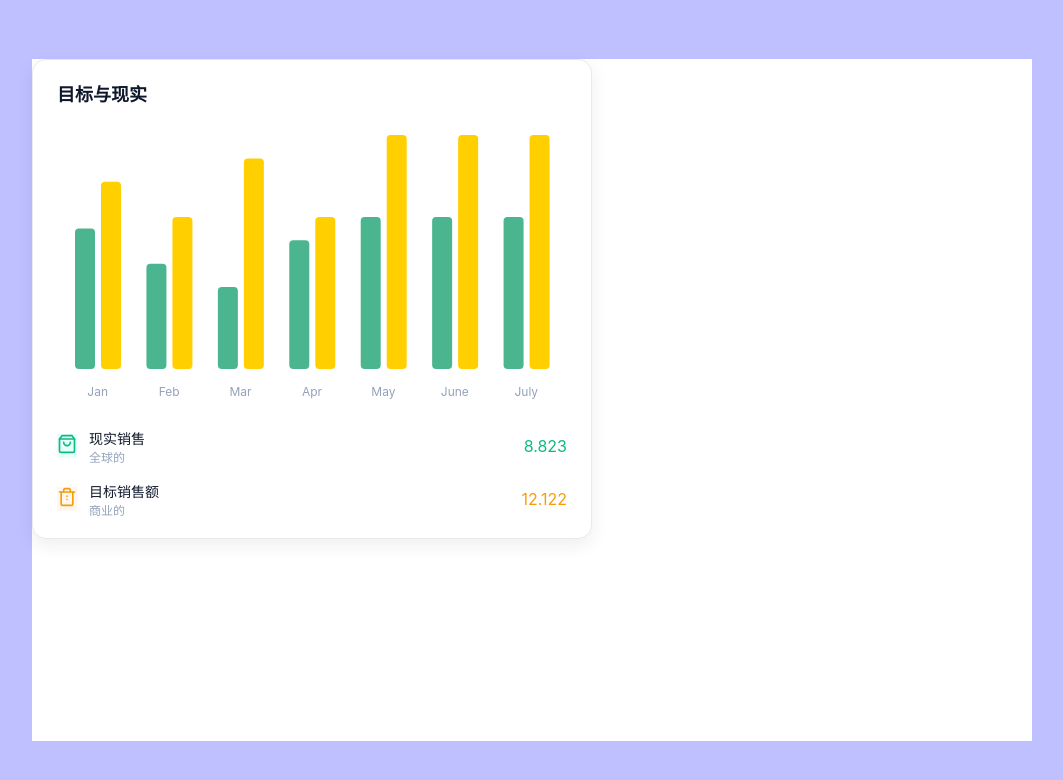
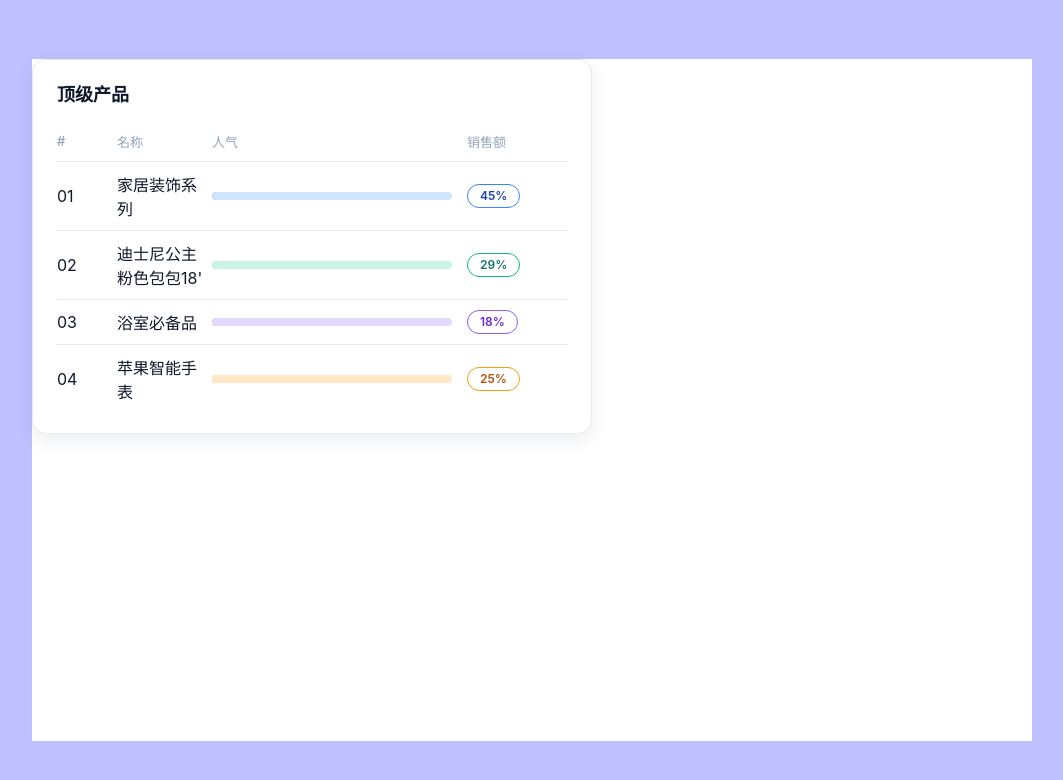
Before and after one commit to ALiuYiLin/sales-admin, a React (Vite) app: page / in a window 1280 px wide. Shown: the top 780 px of the page, without its empty margins (108-1171 px from the left). Built offline with nearby package versions, Linux system fonts and the light colour scheme; a web font is replaced by a local one.

Commit message:
feat: top-products组件BEM化

```diff
--- a/src/composable/use-namespace/index.ts
+++ b/src/composable/use-namespace/index.ts
@@ -71,7 +71,7 @@ export function useNameSpace(styles: Styles, block: string) {
     const state = args.length >= 1 ? args[0]! : true;
     return name && state ? `${statePrefix}${name}` : "";
   };
-  const cx = (...names: string[]) =>
+  const cn = (...names: string[]) =>
     names
       .map((n) => map(styles, n))
       .filter(Boolean)
@@ -86,6 +86,6 @@ export function useNameSpace(styles: Styles, block: string) {
     bm,
     bem,
     is,
-    cx,
+    cn,
   };
 }
--- a/src/pages/home/home.tsx
+++ b/src/pages/home/home.tsx
@@ -1,15 +1,15 @@
 import { useNameSpace } from '@/composable'
 import styles from  './home.module.scss'
-// import { TopProducts } from './tsx/top-products'
-import { TargetReality } from './tsx/target-reality'
+import { TopProducts } from './tsx/top-products'
+// import { TargetReality } from './tsx/target-reality'
 
 export const Home = () => {
   const ns = useNameSpace(styles,'home')
   return (
     <>
       <div className={ns.b()}>
-        {/* <TopProducts /> */}
-        <TargetReality />
+        <TopProducts />
+        {/* <TargetReality /> */}
       </div>
     </>
   )
--- a/src/pages/home/tsx/top-products/top-products.module.scss
+++ b/src/pages/home/tsx/top-products/top-products.module.scss
@@ -1,149 +1,104 @@
-/* rewritten styles for table layout */
+@use '../../../../theme/shared.scss' as *;
 
-.card {
+@include b('top-products') {
   background-color: #fff;
   border: 1px solid #eaeaea;
   border-radius: 14px;
   box-shadow: 0 6px 18px rgba(18, 38, 63, 0.08);
-  width: fit-content;
+  padding: 20px 24px;
+  width: 560px;
 
-  margin: 20px;
-
-  /** 文本1 */
-  font-size: 6.77px;
-  font-weight: 400;
-  line-height: 8.33px;
-  color: rgba(150, 165, 184, 1);
-  --ml: 14px;
-  --mt: 12px;
-  --mb: 4px;
-  --mr: 19px;
-  .title {
+  @include e('title') {
     color: #0f172a;
-    // margin-bottom: 16px;
-    margin-left: var(--ml);
-    margin-top: var(--mt);
-    font-size: 10.42px;
+    font-size: 18px;
     font-weight: 700;
-    line-height: 16.67px;
+    margin-bottom: 16px;
   }
 
-  .table {
+  @include e('table') {
     width: 100%;
     border-collapse: collapse;
-    margin-bottom: var(--mb);
-    .headRow {
-      th {
-        color: #94a3b8;
-        font-weight: 500;
-        text-align: left;
-      }
+  }
+  @include e('head-row') {
+    th {
+      color: #94a3b8;
+      font-size: 13px;
+      font-weight: 500;
+      text-align: left;
+      padding: 10px 0;
     }
-
-    .row {
-      td {
-        color: #0f172a;
-        border-top: 1px solid #e5e7eb;
-      }
+  }
+  @include e('row') {
+    td {
+      color: #0f172a;
+      border-top: 1px solid #e5e7eb;
+      padding: 10px 0;
     }
   }
 
-  /* .cell is used inside .table, but also has specific modifiers */
-  .cell {
-    text-align: left;
-    padding-block: 9px;
+  @include e('cell') { text-align: left; }
+  @include e('cell-inner') { display: flex; align-items: center; width: 100%; }
 
-    &.index {
-      width: calc(29px + var(--ml));
-      padding-left: var(--ml);
+  @include e('index') { width: 60px; }
+  @include e('name') { width: auto; }
+  @include e('pop') { width: 50%; }
+  @include e('sales') { width: 100px; }
+
+  @include e('progress') {
+    position: relative;
+    height: 8px;
+    width: 100%;
+    max-width: 240px;
+    background: #eef2f7;
+    border-radius: 999px;
+    overflow: hidden;
+
+    @include meb(false, 'fill') {
+      height: 100%;
+      border-radius: 999px;
+    }
+    @include meb(false, 'fill-bg') {
+      position: absolute;
+      left: 0;
+      top: 0;
+      width: 100%;
+      height: 100%;
+      border-top-right-radius: 999px;
+      border-bottom-right-radius: 999px;
     }
 
-    &.name {
-      width: 131px;
+    @include m('blue') {
+      @include meb(false, 'fill') { background: #3b82f6; }
+      @include meb(false, 'fill-bg') { background: #cfe4ff; }
     }
-
-    &.pop {
-      width: 118px;
+    @include m('green') {
+      @include meb(false, 'fill') { background: #10b981; }
+      @include meb(false, 'fill-bg') { background: #c9f4e6; }
     }
-
-    &.sales {
-      width: calc(26px + var(--mr));
-      padding-right: var(--mr);
-      justify-content: flex-end;
+    @include m('purple') {
+      @include meb(false, 'fill') { background: #8b5cf6; }
+      @include meb(false, 'fill-bg') { background: #e4d8ff; }
+    }
+    @include m('orange') {
+      @include meb(false, 'fill') { background: #f59e0b; }
+      @include meb(false, 'fill-bg') { background: #ffe9c7; }
     }
   }
 
-  .cellInner {
-    display: flex;
-    align-items: center;
-  }
-
-  .progress {
-    position: relative;
-    width: 100%;
-    background: #eef2f7;
-    border-radius: 999px;
-    overflow: hidden;
-    height: 2.08px;
-    width: 93.75px;
-
-    .fill {
-      height: 100%;
-      border-radius: 999px;
-      position: relative;
-      background: var(--fill-bg);
-    }
-
-    .fillBg {
-      width: 100%;
-      height: 100%;
-      position: absolute;
-      left: 0;
-      top: 0;
-      border-top-right-radius: 999px;
-      border-bottom-right-radius: 999px;
-      background: var(--fade);
-    }
-  }
-
-  .badge {
+  @include e('badge') {
     display: inline-flex;
     align-items: center;
     justify-content: center;
+    height: 24px;
+    padding: 0 12px;
     border-radius: 999px;
+    font-size: 12px;
     font-weight: 600;
     background: transparent;
-    border: 1px solid var(--badge-border);
-    color: var(--badge-color);
-    padding:   1px 5px;
+
+    @include m('blue') { border: 1px solid #3b82f6; color: #1e40af; }
+    @include m('green') { border: 1px solid #10b981; color: #0f766e; }
+    @include m('purple') { border: 1px solid #8b5cf6; color: #6d28d9; }
+    @include m('orange') { border: 1px solid #f59e0b; color: #b45309; }
   }
 }
-
-/* tones - these are modifiers that can be applied at various levels or to elements inside card */
-.tone-blue {
-  --fade: #cfe4ff;
-  --fill-bg: #3b82f6;
-  --badge-border: #3b82f6;
-  --badge-color: #1e40af;
-}
-
-.tone-green {
-  --fade: #c9f4e6;
-  --fill-bg: #10b981;
-  --badge-border: #10b981;
-  --badge-color: #0f766e;
-}
-
-.tone-purple {
-  --fade: #e4d8ff;
-  --fill-bg: #8b5cf6;
-  --badge-border: #8b5cf6;
-  --badge-color: #6d28d9;
-}
-
-.tone-orange {
-  --fade: #ffe9c7;
-  --fill-bg: #f59e0b;
-  --badge-border: #f59e0b;
-  --badge-color: #b45309;
-}
--- a/src/pages/home/tsx/top-products/top-products.tsx
+++ b/src/pages/home/tsx/top-products/top-products.tsx
@@ -1,4 +1,5 @@
 import styles from './top-products.module.scss'
+import { useNameSpace } from '@/composable'
 
 type Product = {
   index: string
@@ -14,34 +15,36 @@ const PRODUCTS: Product[] = [
   { index: '04', name: '苹果智能手表', percent: 25, tone: 'orange' },
 ]
 
-export const TopProducts = () => (
-  <div className={styles.card}>
-    <div className={styles.title}>顶级产品</div>
-    <table className={styles.table}>
+export const TopProducts = () => {
+  const { cn, ...ns } = useNameSpace(styles, 'top-products')
+  return (
+    <div className={ns.b()}>
+      <div className={ns.e('title')}>顶级产品</div>
+      <table className={ns.e('table')}>
         <thead>
-        <tr className={styles.headRow}>
-          <th className={`${styles.cell} ${styles.index}`}><div className={styles.cellInner}>#</div></th>
-          <th className={`${styles.cell} ${styles.name}`}><div className={styles.cellInner}>名称</div></th>
-          <th className={`${styles.cell} ${styles.pop}`}><div className={styles.cellInner}>人气</div></th>
-          <th className={`${styles.cell} ${styles.sales}`}><div className={styles.cellInner}>销售额</div></th>
+          <tr className={ns.e('head-row')}>
+            <th className={cn(ns.e('cell'), ns.e('index'))}><div className={ns.e('cell-inner')}>#</div></th>
+            <th className={cn(ns.e('cell'), ns.e('name'))}><div className={ns.e('cell-inner')}>名称</div></th>
+            <th className={cn(ns.e('cell'), ns.e('pop'))}><div className={ns.e('cell-inner')}>人气</div></th>
+            <th className={cn(ns.e('cell'), ns.e('sales'))}><div className={ns.e('cell-inner')}>销售额</div></th>
           </tr>
         </thead>
         <tbody>
           {PRODUCTS.map(p => (
-          <tr className={styles.row} key={p.index}>
-            <td className={`${styles.cell} ${styles.index}`}><div className={styles.cellInner}>{p.index}</div></td>
-            <td className={`${styles.cell} ${styles.name}`}><div className={styles.cellInner}>{p.name}</div></td>
-            <td className={`${styles.cell} ${styles.pop}`}>
-              <div className={styles.cellInner}>
-                <div className={`${styles.progress} ${styles[`tone-${p.tone}`]}`}>
-                  <div className={styles.fillBg} style={{ width: `100%` }} />
-                  <div className={styles.fill} style={{ width: `${p.percent}%` }} />
+            <tr className={ns.e('row')} key={p.index}>
+              <td className={cn(ns.e('cell'), ns.e('index'))}><div className={ns.e('cell-inner')}>{p.index}</div></td>
+              <td className={cn(ns.e('cell'), ns.e('name'))}><div className={ns.e('cell-inner')}>{p.name}</div></td>
+              <td className={cn(ns.e('cell'), ns.e('pop'))}>
+                <div className={ns.e('cell-inner')}>
+                  <div className={cn(ns.e('progress'), ns.em('progress', p.tone))}>
+                    <div className={ns.e('fill')} style={{ width: `${p.percent}%` }} />
+                    <div className={ns.e('fill-bg')} />
                   </div>
                 </div>
               </td>
-            <td className={`${styles.cell} ${styles.sales}`}>
-              <div className={styles.cellInner}>
-                <span className={`${styles.badge} ${styles[`tone-${p.tone}`]}`}>{p.percent}%</span>
+              <td className={cn(ns.e('cell'), ns.e('sales'))}>
+                <div className={ns.e('cell-inner')}>
+                  <span className={cn(ns.e('badge'), ns.em('badge', p.tone))}>{p.percent}%</span>
                 </div>
               </td>
             </tr>
@@ -50,3 +53,4 @@ export const TopProducts = () => (
       </table>
     </div>
   )
+}
```
Lines whose indentation alone changed are shown as unchanged.
